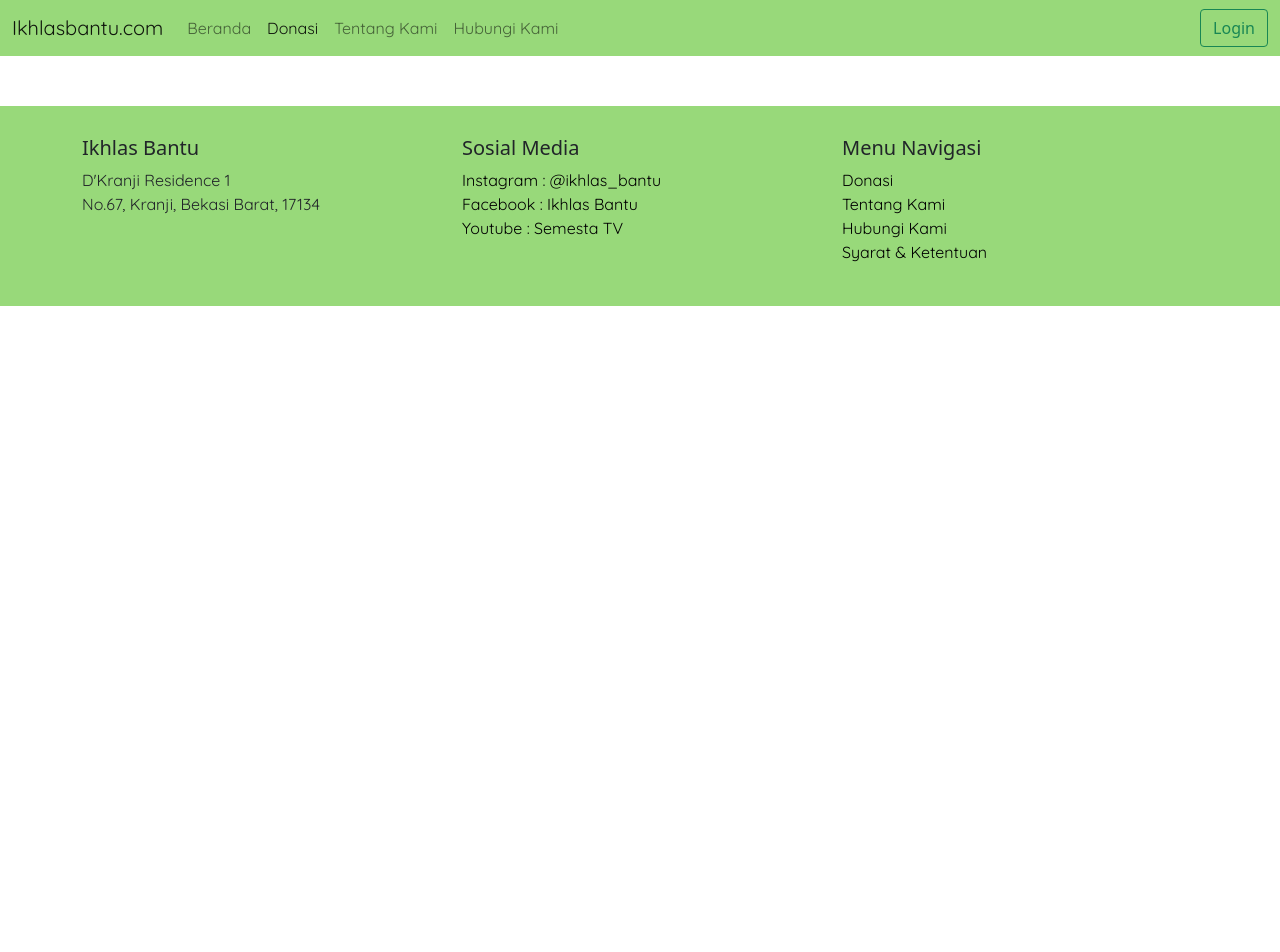
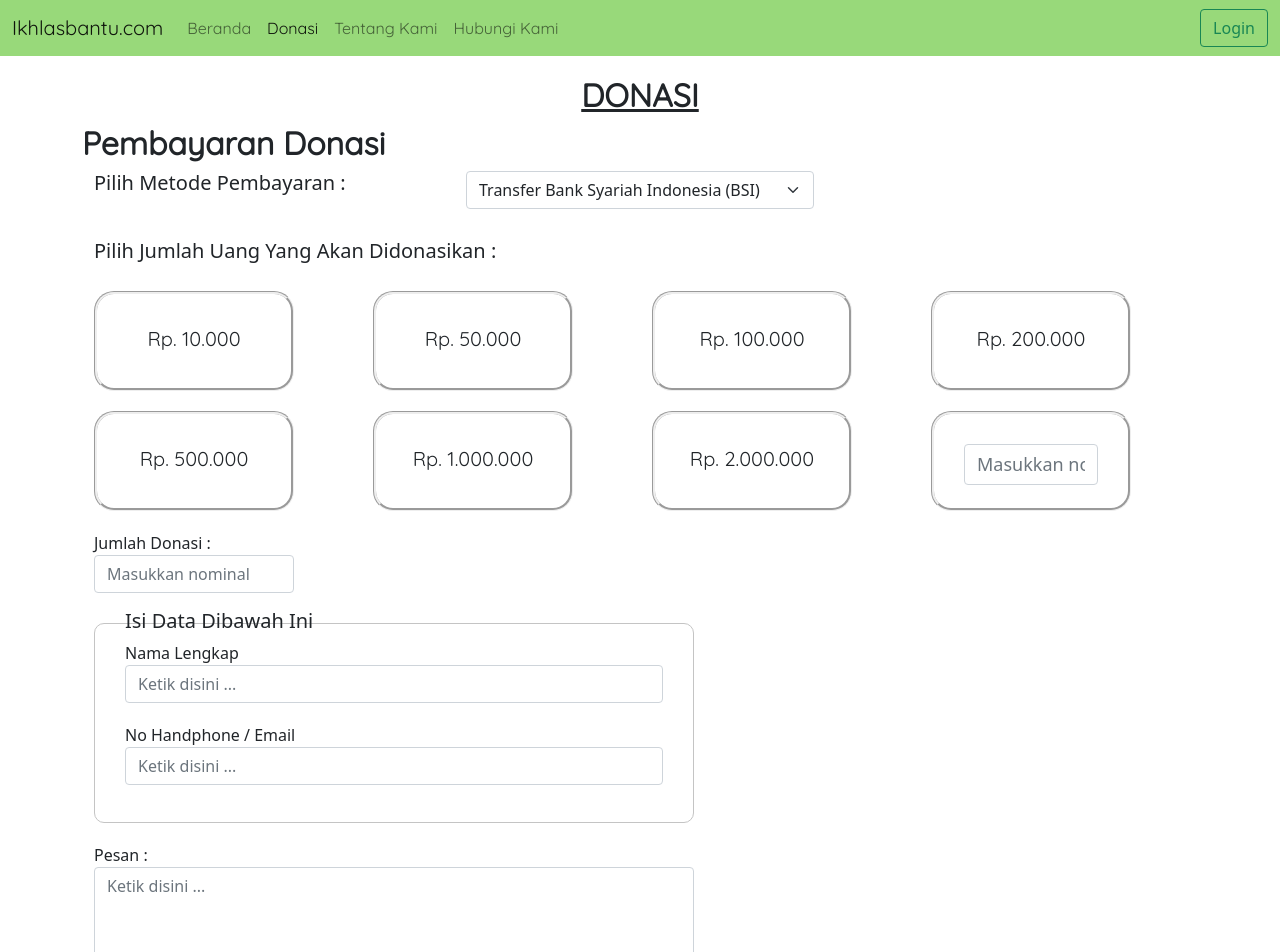
Before and after one commit to alvine998/ikhlasbantu, a Next.js app: page /donasi/pembayaran in a window 1280 px wide. Shown: the top 952 px of the page. Before the commit the page ends 800 px from the top, so only its background shows below. Built offline with nearby package versions, Linux system fonts and the light colour scheme.

Commit message:
donasi pembayaran page

```diff
--- a/pages/donasi/pembayaran.js
+++ b/pages/donasi/pembayaran.js
@@ -1,15 +1,119 @@
+import Link from 'next/link';
 import React from 'react';
 import Footer from '../../components/Footer';
 import Navbar from '../../components/Navbar';
+import styles from '../../styles/Home.module.css'
 
 function Pembayaran(props) {
     return (
         <div>
-            <Navbar donasi/>
-            <div style={{paddingBottom:50}}>
+            <Navbar donasi />
+            <div style={{ paddingBottom: 50 }}>
+                <h2 style={{ fontWeight: 'bold', marginTop: 20, textAlign: 'center' }}><u>DONASI</u></h2>
+                <div className='container'>
+                    <h2 style={{ fontWeight: 'bold', marginTop: 10 }}>Pembayaran Donasi</h2>
+                    <div className='container'>
+                        <div className='row'>
+                            <div className='col-4'>
+                                <h5>Pilih Metode Pembayaran : </h5>
+                            </div>
+                            <div className='col-4'>
+                                <select className='form-select' aria-label='Default select example'>
+                                    <option value={"BSI"} selected>Transfer Bank Syariah Indonesia (BSI)</option>
+                                    <option value={"BCA"}>Transfer Bank BCA</option>
+                                    <option value={"Muamalat"}>Transfer Bank Muamalat</option>
+                                </select>
+                            </div>
+                        </div>
 
+                        <div style={{ marginTop: 30 }}>
+                            <h5>Pilih Jumlah Uang Yang Akan Didonasikan : </h5>
+                            <div className='row'>
+                                <div className='col-md-3'>
+                                    <div className={styles.boxUangDonasi}>
+                                        <p style={{ textAlign: 'center', fontSize: 20 }}>Rp. 10.000</p>
+                                    </div>
+                                </div>
+
+                                <div className='col-md-3'>
+                                    <div className={styles.boxUangDonasi}>
+                                        <p style={{ textAlign: 'center', fontSize: 20 }}>Rp. 50.000</p>
+                                    </div>
+                                </div>
+
+                                <div className='col-md-3'>
+                                    <div className={styles.boxUangDonasi}>
+                                        <p style={{ textAlign: 'center', fontSize: 20 }}>Rp. 100.000</p>
+                                    </div>
+                                </div>
+
+                                <div className='col-md-3'>
+                                    <div className={styles.boxUangDonasi}>
+                                        <p style={{ textAlign: 'center', fontSize: 20 }}>Rp. 200.000</p>
+                                    </div>
+                                </div>
+                            </div>
+
+                            <div className='row'>
+                                <div className='col-md-3'>
+                                    <div className={styles.boxUangDonasi}>
+                                        <p style={{ textAlign: 'center', fontSize: 20 }}>Rp. 500.000</p>
+                                    </div>
+                                </div>
+
+                                <div className='col-md-3'>
+                                    <div className={styles.boxUangDonasi}>
+                                        <p style={{ textAlign: 'center', fontSize: 20 }}>Rp. 1.000.000</p>
+                                    </div>
+                                </div>
+
+                                <div className='col-md-3'>
+                                    <div className={styles.boxUangDonasi}>
+                                        <p style={{ textAlign: 'center', fontSize: 20 }}>Rp. 2.000.000</p>
+                                    </div>
+                                </div>
+
+                                <div className='col-md-3'>
+                                    <div className={styles.boxUangDonasi}>
+                                        <input className='form-control' placeholder='Masukkan nominal' style={{ textAlign: 'center', fontSize: 18 }} />
+                                    </div>
+                                </div>
+                            </div>
+
+                            <div className={styles.inputWidthDonasi}>
+                                <label>Jumlah Donasi : </label>
+                                <input className='form-control' placeholder='Masukkan nominal' />
+                            </div>
+
+                            <div className={styles.boxDataDiri}>
+                                <h5 className={styles.textUpper}>Isi Data Dibawah Ini</h5>
+                                <form >
+                                    <div>
+                                        <label>Nama Lengkap</label>
+                                        <input className='form-control' placeholder='Ketik disini ...' type={"text"} />
+                                    </div>
+                                    <div style={{ paddingTop: 20 }}>
+                                        <label>No Handphone / Email</label>
+                                        <input className='form-control' placeholder='Ketik disini ...' type={"text"} />
+                                    </div>
+                                </form>
+                            </div>
+
+                            <div className={styles.widthInputPesan}>
+                                <label>Pesan :</label>
+                                <textarea className='form-control' rows={4} placeholder='Ketik disini ...' />
+                            </div>
+
+                            <div style={{paddingTop:20}}>
+                                <Link href={"/donasi/konfirmasi-pembayaran"}>
+                                    <button className={'btn btn-outline-success ' + styles.widthInputPesan}>Bayar Sekarang</button>
+                                </Link>
+                            </div>
+                        </div>
+                    </div>
+                </div>
             </div>
-            <Footer/>
+            <Footer />
         </div>
     );
 }
--- a/styles/Home.module.css
+++ b/styles/Home.module.css
@@ -306,3 +306,42 @@
 .btnDetailDonasi{
   width: 300px;
 }
+
+.boxUangDonasi{
+  width: 200px;
+  height: 100px;
+  border-style: groove;
+  border-radius: 20px;
+  padding: 30px;
+  margin-top: 20px;
+  transition: 0.3s;
+}
+
+.boxUangDonasi:hover{
+  background: #98D97A;
+  color: #eaeaea;
+}
+
+.inputWidthDonasi{
+  width: 200px;
+  padding-top: 20px;
+}
+
+.boxDataDiri{
+  border: 1px solid #C4C4C4;
+  box-sizing: border-box;
+  border-radius: 10px;
+  width: 600px;
+  height: 200px;
+  margin-top: 30px;
+  padding: 30px;
+  margin-bottom: 20px;
+}
+
+.textUpper{
+  margin-top: -45px;
+}
+
+.widthInputPesan{
+  width: 600px;
+}
```
